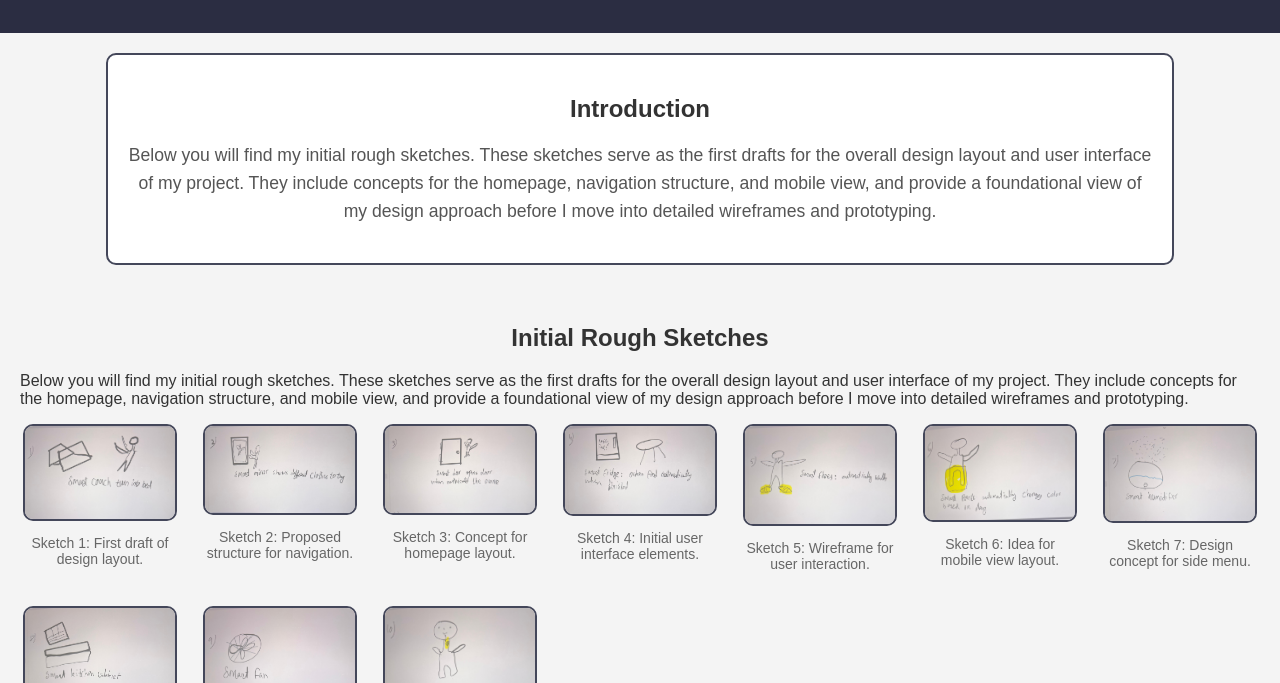
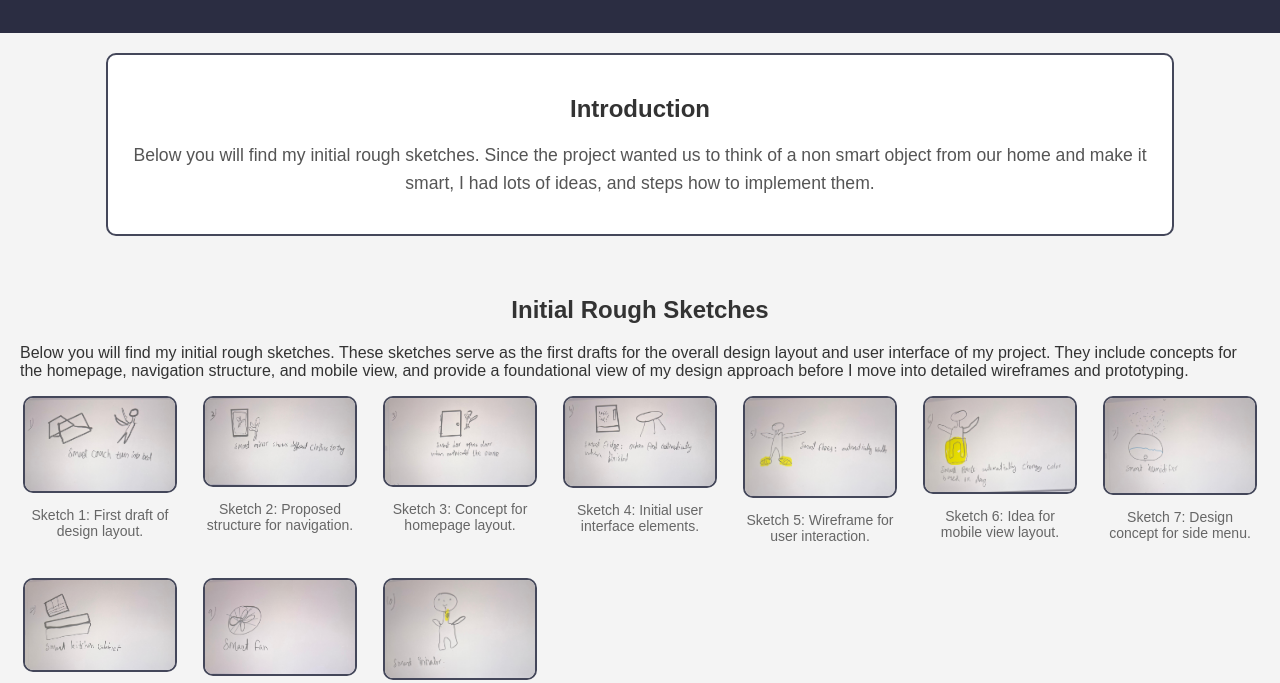
Before and after one commit to waleedGhumman/waleedghumman2.github.io, a plain HTML site: page index.html in a window 1280 px wide. Shown: the part 94-777 px from the top of the page. Drawn offline with Linux system fonts and the light colour scheme.

Commit message:
Update index.html

```diff
--- a/index.html
+++ b/index.html
@@ -14,7 +14,7 @@
 
 <section id="intro">
     <h2>Introduction</h2>
-    <p>Below you will find my initial rough sketches. These sketches serve as the first drafts for the overall design layout and user interface of my project. They include concepts for the homepage, navigation structure, and mobile view, and provide a foundational view of my design approach before I move into detailed wireframes and prototyping.</p>
+    <p>Below you will find my initial rough sketches. Since the project wanted us to think of a non smart object from our home and make it smart, I had lots of ideas, and steps how to implement them.</p>
 </section>
 
 <section id="sketches">
```
